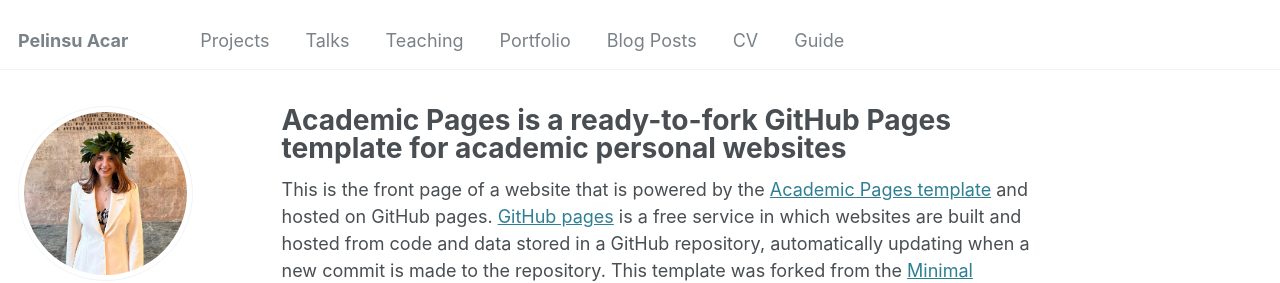
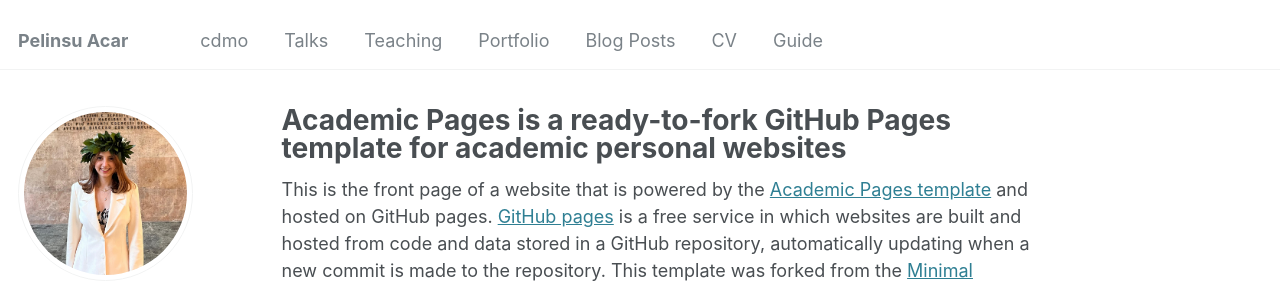
Before and after one commit to pelinsuacar/pelinsuacar.github.io, a Jekyll site: the page built from _pages/about.md, in a window 1280 px wide. Shown: the top 283 px of the page. Built offline with Jekyll 4.4.1, drawn with Linux system fonts in a browser that asks for light colours.

Commit message:
Update navigation.yml

```diff
--- a/_data/navigation.yml
+++ b/_data/navigation.yml
@@ -5,7 +5,7 @@
 # prevent it from being included in the site.
 
 main:
-  - title: "Projects"
+  - title: "cdmo"
     url: /cdmo/
 
   - title: "Talks"
```
